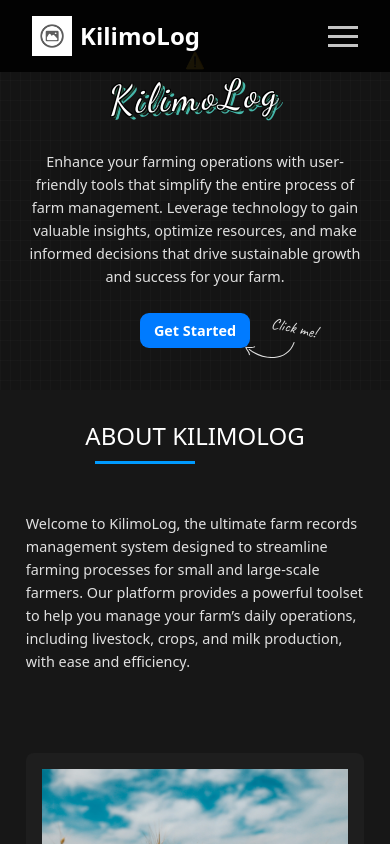
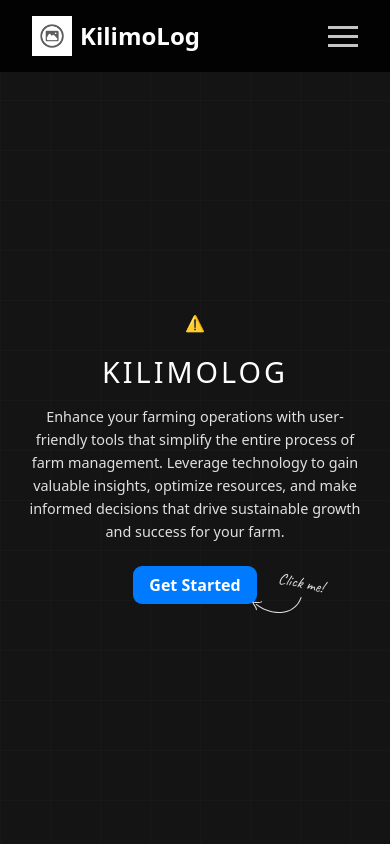
Before and after one commit to jankimutai/KILIMOLOG, a React (Create React App) app: page / in a window 390 px wide. Shown: the top 844 px of the page. Built offline with nearby package versions, Linux system fonts and the light colour scheme; no server answers; the HTML template or start-up script is replaced by a standard one.

Commit message:
fix:minor css change

```diff
--- a/src/Components/LandingPage/LandingPage.css
+++ b/src/Components/LandingPage/LandingPage.css
@@ -4,64 +4,56 @@
 .landing-page {
   background: linear-gradient(to right, rgba(128, 128, 128, 0.04) 1px, transparent 1px),
               linear-gradient(to bottom, rgba(128, 128, 128, 0.04) 1px, transparent 1px);
-  background-size: 10px 20px;
+  background-size: 50px 50px;
   box-sizing: border-box;
   background-color: #141414;
   color: #e0e0e0;
   padding: 2rem 0;
 }
-
+/* Hero Section */
 .hero-container {
   display: flex;
+  flex-direction: column;
   align-items: center;
-  justify-content: space-between;
-  width: 70%;
-  margin: 0 auto;
-  height: 90vh;
+  justify-content: center;
+  height: 100vh;
+  padding: 0 1rem;
+  text-align: center;
 }
 
 .hero-player {
-  flex: 1;
-  max-width: 50%;
-  max-width: 500px;
+  width: 100%;
+  max-width: 400px;
+  margin-bottom: 20px;
+}
+
+.player {
+  width: 100%;
+  height: auto;
 }
 
 .hero-section {
-  flex: 1;
-  max-width: 50%;
-}
-
-.hero-content {
-  margin-bottom: 30px;
+  max-width: 900px;
+  padding: 0 0.5rem;
 }
 
 .hero-title {
-  font-family: 'Dancing Script';
-  font-size: 4.2rem;
-  color: #fff;
-  text-shadow:
-    -1px -1px 0 #000,
-    1px -1px 0 #000,
-    -1px 1px 0 #000,
-    1px 1px 0 #000,
-    2px 2px 0 #245039,
-    4px 4px 0 #45b7aa;
+  font-size: 3rem;
+  color: #ffffff;
+  text-transform: uppercase;
   letter-spacing: 3px;
-  transform: rotate(-3deg);
-  margin-bottom: 30px;
-  position: relative;
-  display: inline-block;
+  margin-bottom: 1rem;
 }
 
 .hero-paragraph {
   font-size: 1.1rem;
   line-height: 1.6;
+  margin-bottom: 1.5rem;
 }
 
 .get-in-touch {
   margin-top: 30px;
 }
-
 .learn_more {
   background-color: #007bff;
   color: #ffffff;
@@ -105,29 +97,26 @@
   font-family: 'Caveat', cursive;
 }
 
-/* Media Queries for Responsive Design */
-@media (max-width: 767px) {
-  .hero-container {
-    flex-direction: column;
-    text-align: center;
-    height: auto;
-  }
-
-  .hero-player,
-  .hero-section {
-    max-width: 100%;
-  }
+/* Fluid and Responsive Adjustments */
+@media (max-width: 1200px) {
   .hero-player{
-    width: 380px;
+    max-width: 300px;
   }
   .hero-title {
     font-size: 2.5rem;
   }
+  .hero-paragraph {
+    font-size: 1.1rem;
+  }
+}
 
+@media (max-width: 768px) {
+  .hero-title {
+    font-size: 2rem;
+  }
   .hero-paragraph {
     font-size: 1rem;
   }
-
   .get-in-touch {
     flex-direction: column;
     align-items: flex-start;
@@ -154,44 +143,17 @@
   }
 }
 
-@media screen and (min-width: 768px) and (max-width: 1030px) {
-  .hero-container {
-    width: 90%;
-    height: auto;
-    padding: 3rem;
-  }
-  .hero-title {
-    font-size: 2.5rem;
-  }
-  .hero-player{
-    width: 380px;
-  }
-  .hero-paragraph {
-    font-size: 1rem;
-  }
-}
-
 @media (max-width: 480px) {
-  .hero-container {
-    width: 95%;
-    flex-direction: column;
-    padding: 1rem;
-    height: auto;
-  }
 
   .hero-title {
-    font-size: 2.5rem;
+    font-size: 1.8rem;
   }
-
   .hero-paragraph {
     font-size: 0.9rem;
   }
-
   .learn_more {
-    font-size: 0.9rem;
-    padding: 0.5rem 0.9rem;
+    padding: 8px 16px;
   }
-
   .box-container {
     margin-left: 0; /* Reset margin for smaller screens */
     margin-top: 12px; /* Add space above for stacking */
```
